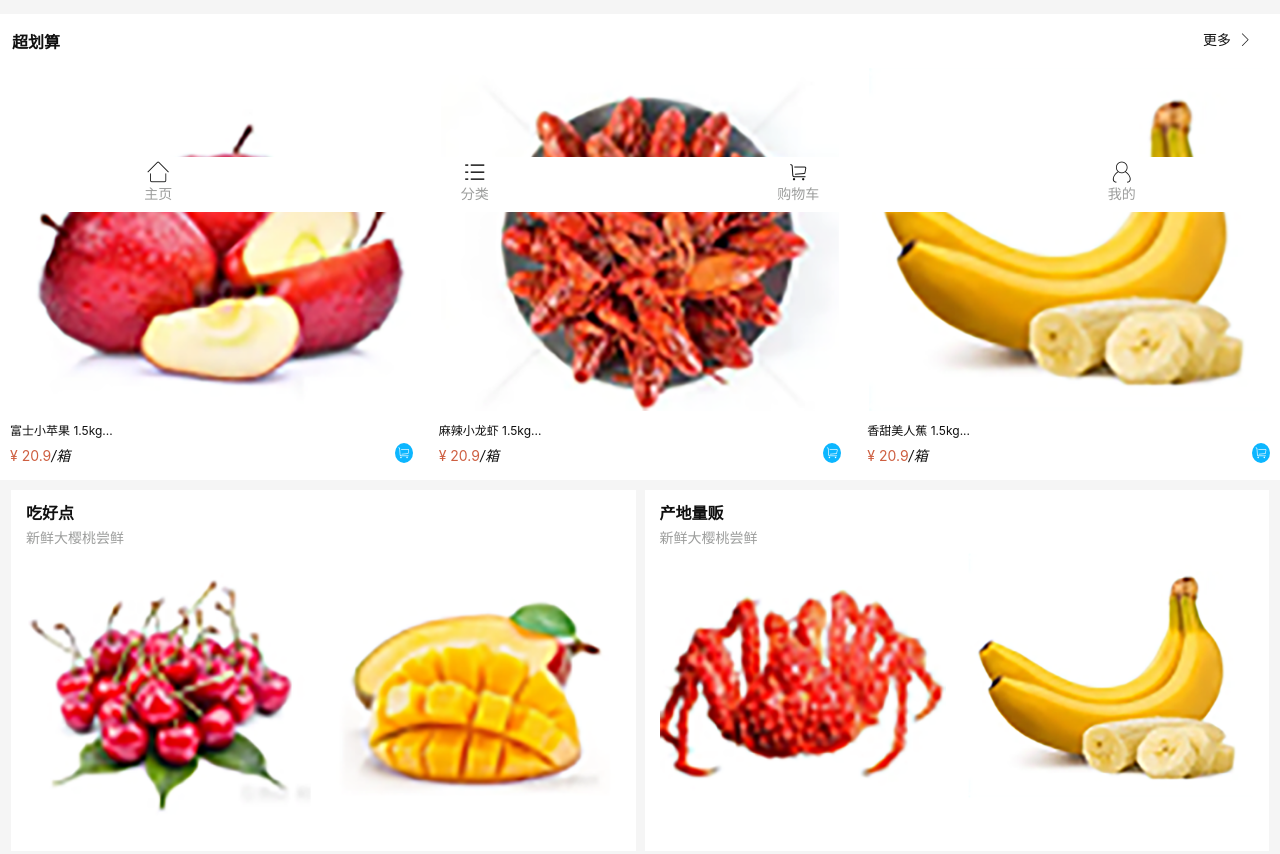
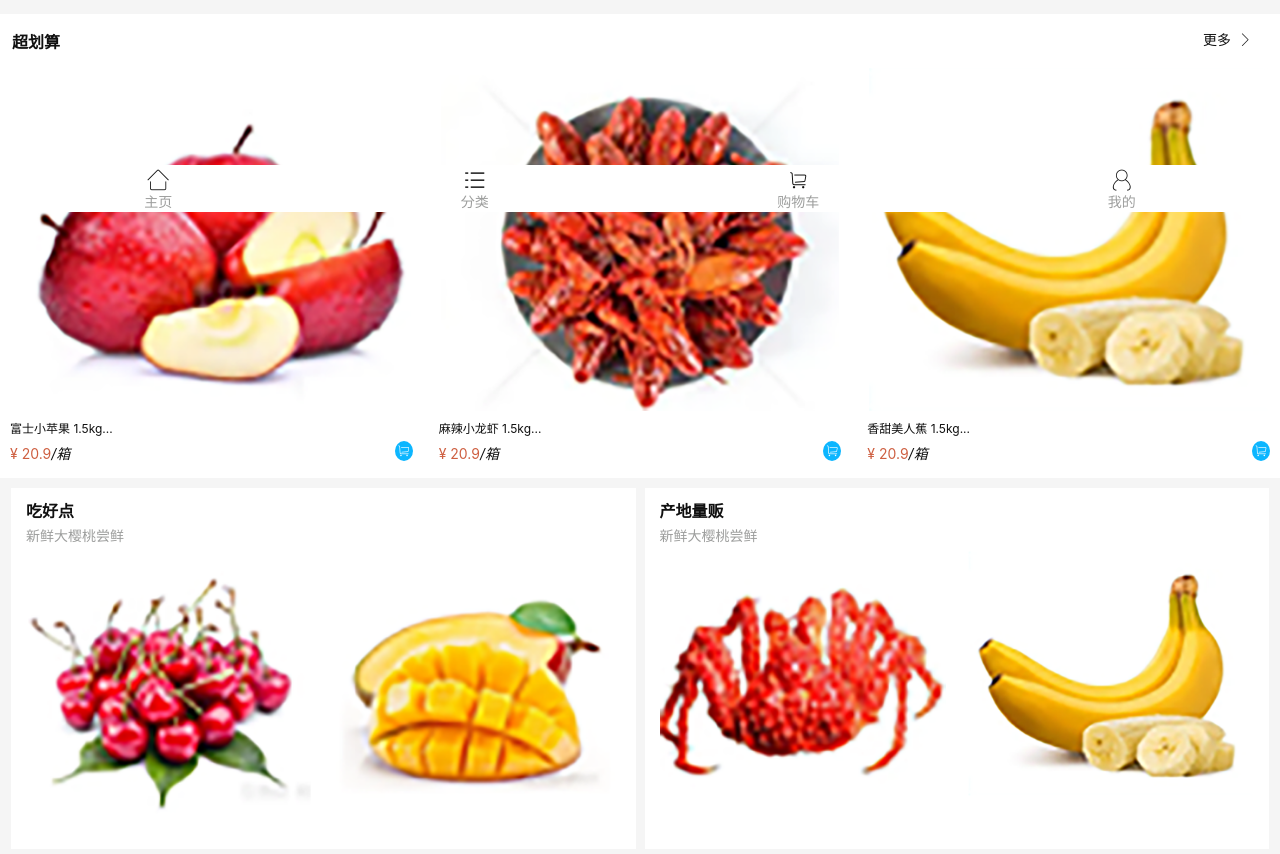
Before and after one commit to Tobias-a-lee/fruitsmarket, a plain HTML site: page index.html in a window 1280 px wide. Shown: the part 588-1442 px from the top of the page. Drawn offline with Linux system fonts and the light colour scheme.

Commit message:
viewport

```diff
--- a/css/base.css
+++ b/css/base.css
@@ -21,3 +21,7 @@ input {
     border: none;
     background-color: #fff;
 }
+
+img {
+    vertical-align: top;
+}
--- a/css/index.css
+++ b/css/index.css
@@ -391,7 +391,8 @@
     left: 0;
     width: 100%;
     background-color: #fff;
-    padding: 5px 0 8px;
+    padding: 5px 0 0;
+    padding-bottom: env(safe-area-inset-bottom);
 
 }
 
--- a/index.html
+++ b/index.html
@@ -3,8 +3,7 @@
 
 <head>
     <meta charset="UTF-8">
-    <meta http-equiv="X-UA-Compatible" content="IE=edge">
-    <meta name="viewport" content="width=device-width, initial-scale=1.0">
+    <meta name="viewport" content="width=device-width,  viewport-fit=cover, initial-scale=1.0, user-scalable=no">
     <title>Fruits Market</title>
     <link rel="stylesheet" href="./css/global.css">
     <link rel="stylesheet" href="./fonts/iconfont.css">
```
